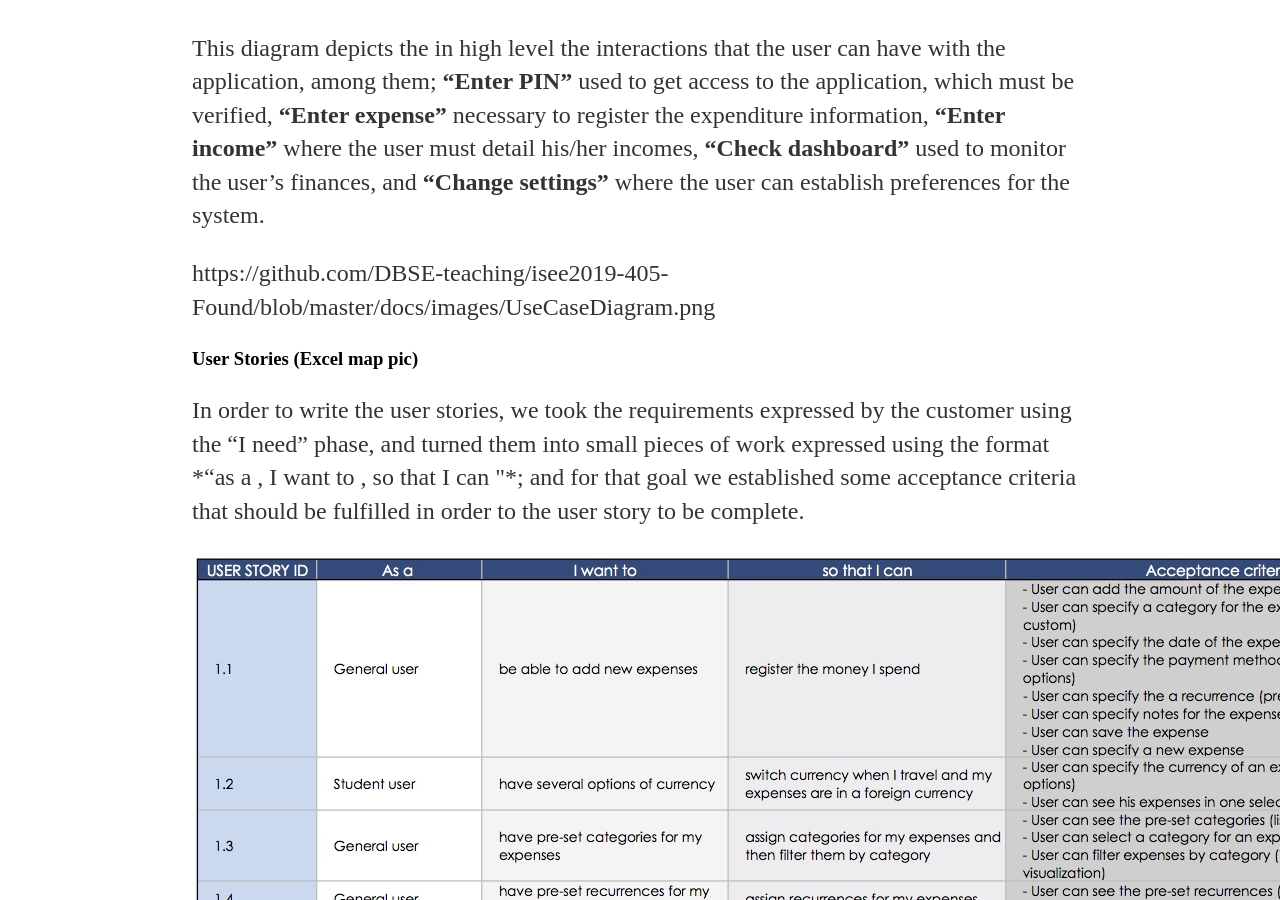
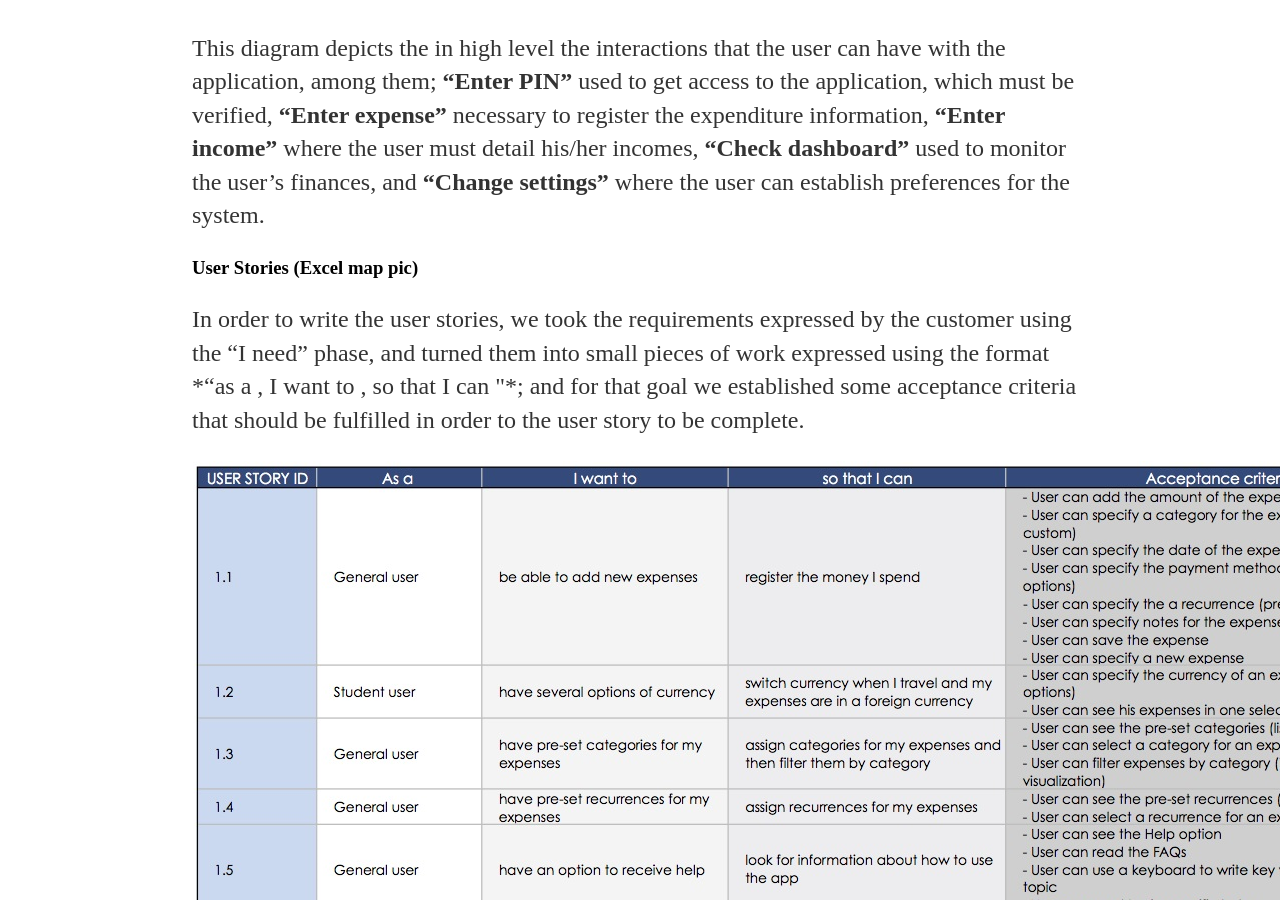
Before and after one commit to NadeemNicoR/TeamProjects, a Jekyll site: the page built from docs/_posts/2019-05-14-ISEE-2019-Prototype-Presentation.md, in a window 1280 px wide and 900 px high, scrolled down 3147 px. Built offline with Jekyll 4.4.1, drawn with Linux system fonts in a browser that asks for light colours; our own code applies the rules of GitHub Pages for plain Markdown files; a file with an impossible date is left out; some of the changed lines change nothing that is shown; grey boxes are pictures that could not be loaded.

Commit message:
adding break
adding break

```diff
--- a/docs/_posts/2019-05-14-ISEE-2019-Prototype-Presentation.md
+++ b/docs/_posts/2019-05-14-ISEE-2019-Prototype-Presentation.md
@@ -28,12 +28,10 @@
 
 ### Use case diagram <br />
 
-![Usercasediagram]({{site.baseurl}}https://github.com/DBSE-teaching/isee2019-405-Found/blob/master/docs/images/UseCaseDiagram.png)
+![Usercasediagram]({{site.baseurl}}images/UseCaseDiagram.png)
 
 This diagram depicts the in high level the interactions that the user can have with the application, among them; **"Enter PIN"** used to get access to the application, which must be verified, **"Enter expense"** necessary to register the expenditure information, **"Enter income"** where the user must detail his/her incomes, **"Check dashboard"** used to monitor the user's finances, and **"Change settings"** where the user can establish preferences for the system.
 
-
-https://github.com/DBSE-teaching/isee2019-405-Found/blob/master/docs/images/UseCaseDiagram.png
 
 ### User Stories (Excel map pic)
 
```
